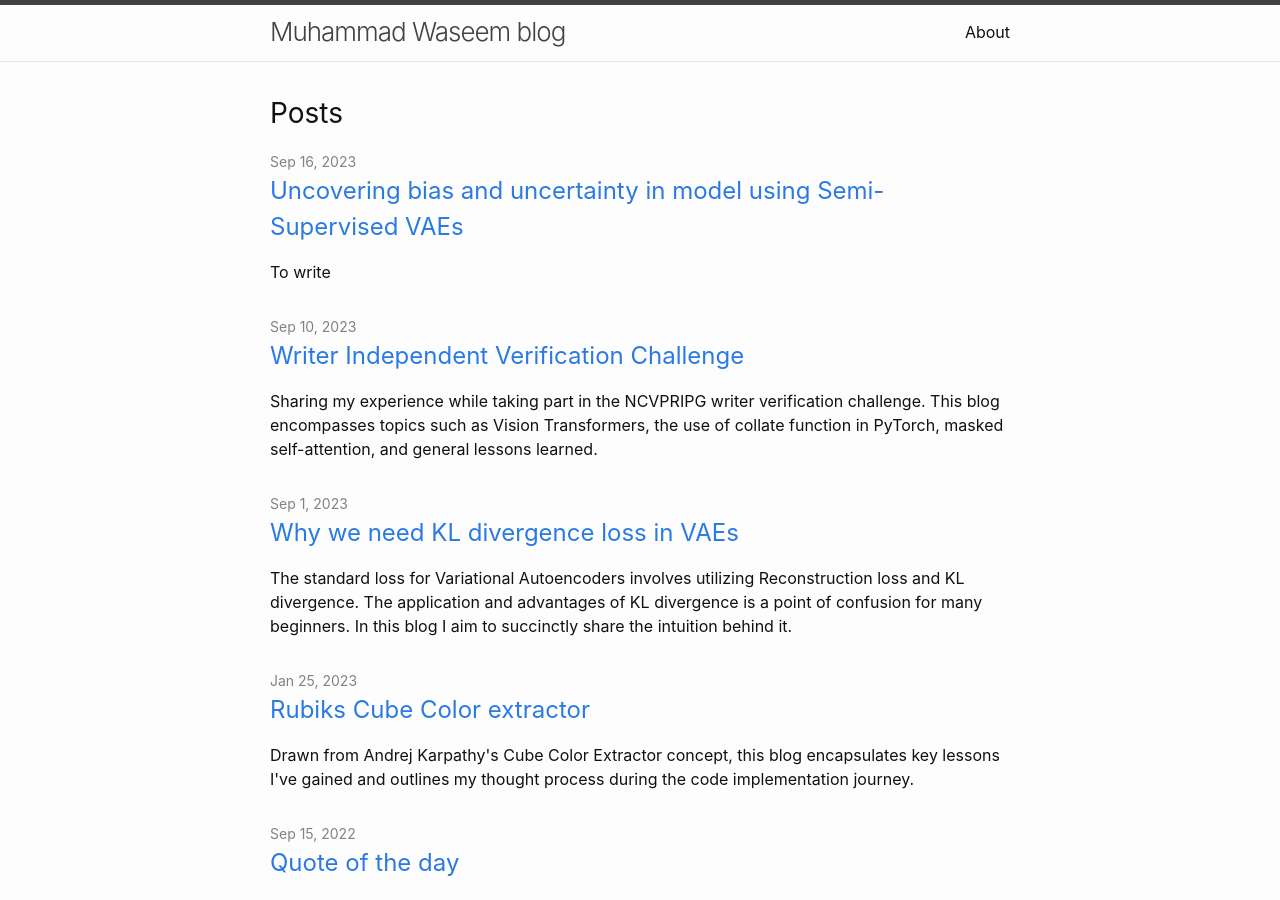
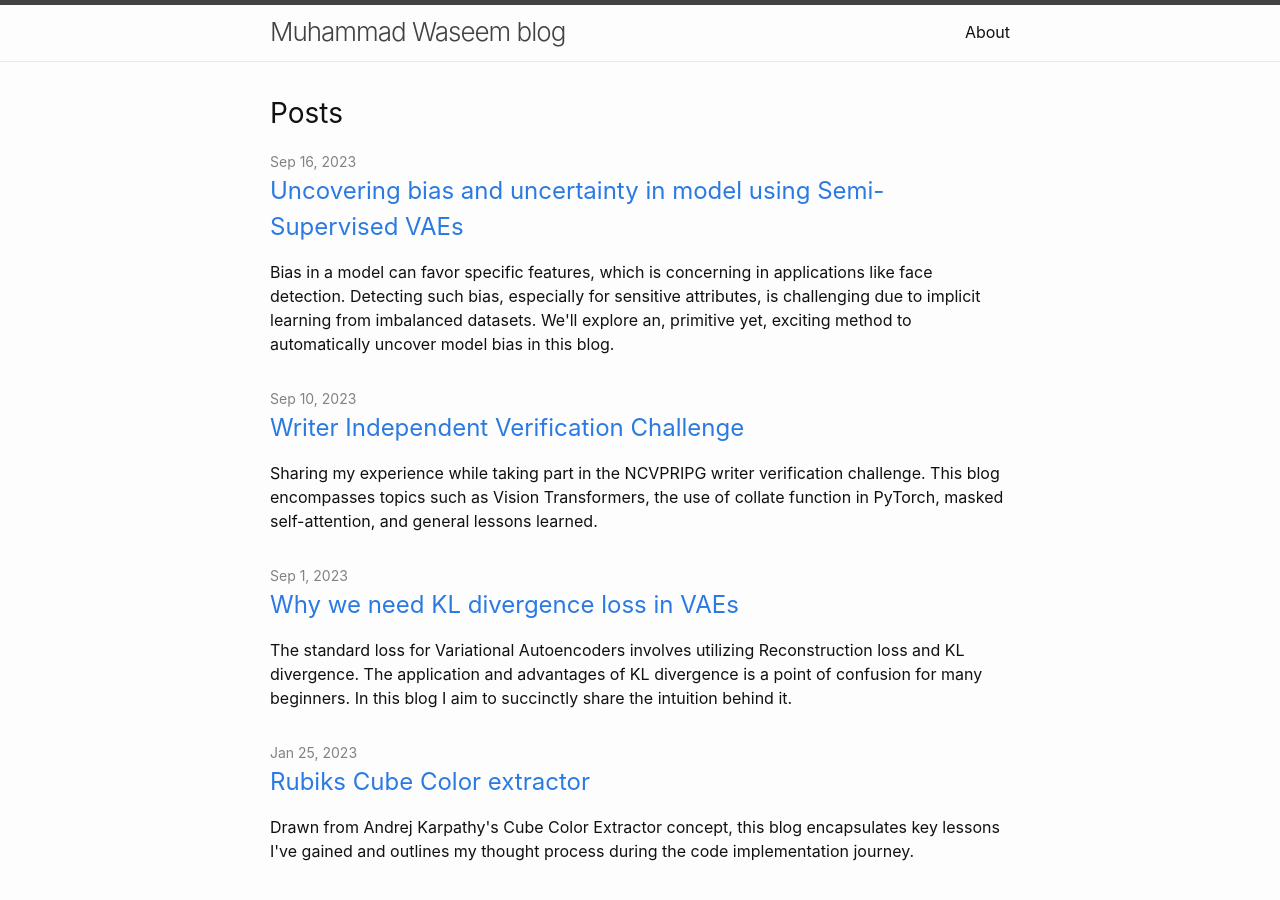
Before and after one commit to hwaseem04/blogs, a Jekyll site: the page built from index.markdown, in a window 1280 px wide and 900 px high. Built offline with Jekyll 4.4.1, drawn with Linux system fonts in a browser that asks for light colours.

Commit message:
update excerpt

```diff
--- a/_posts/2023-09-16-Uncovering-Bias.md
+++ b/_posts/2023-09-16-Uncovering-Bias.md
@@ -2,7 +2,7 @@
 layout: post
 title:  "Uncovering bias and uncertainty in model using Semi-Supervised VAEs"
 date:   2023-09-16 18:59:21 +0530
-excerpt: "To write"
+excerpt: "Bias in a model can favor specific features, which is concerning in applications like face detection. Detecting such bias, especially for sensitive attributes, is challenging due to implicit learning from imbalanced datasets. We'll explore an, primitive yet, exciting method to automatically uncover model bias in this blog."
 permalink: "/ssvae/"
 ---
 
```
